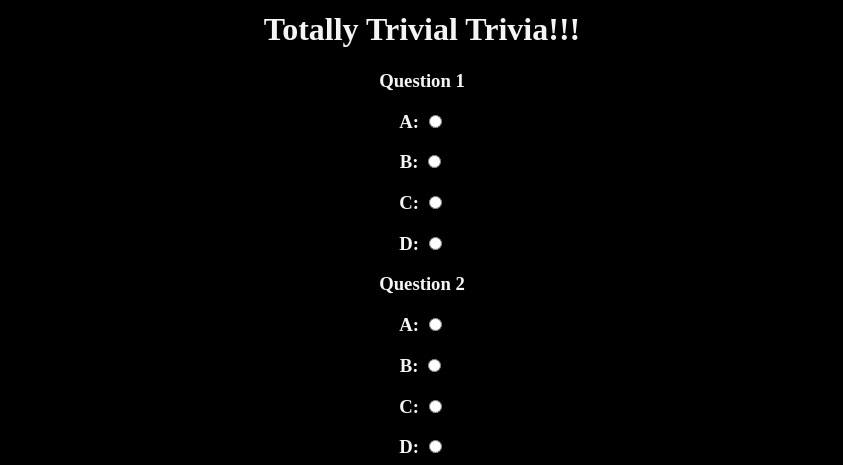
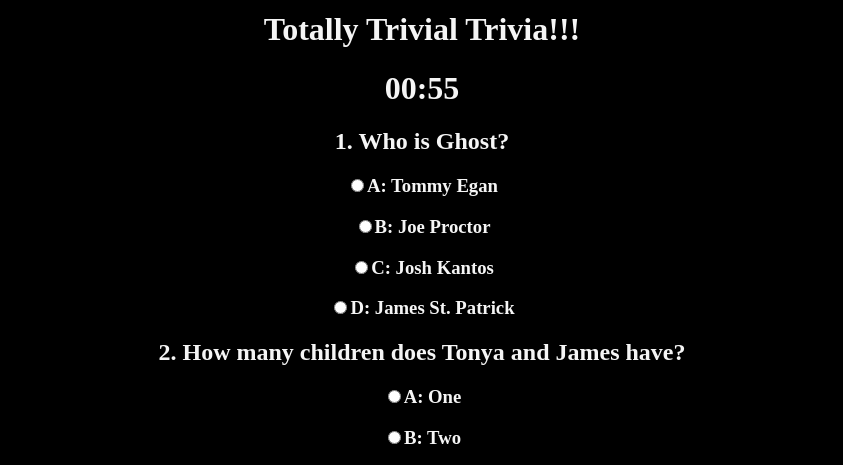
Before and after one commit to TierraAJ/TriviaGame, a plain HTML site: page index.html in a window 1280 px wide. Shown: the part 335-800 px from the top of the page, without its empty margins (218-1061 px from the left). Drawn offline with nearby package versions, Linux system fonts and the light colour scheme.

Commit message:
set timer

```diff
--- a/assets/javascript/app.js
+++ b/assets/javascript/app.js
@@ -0,0 +1,51 @@
+$(document).ready(function() {
+
+var counter = 60;
+var timer = $("#timer");
+
+function setup() {
+    timer.text(counter);
+    setInterval(timeIt, 1000);
+    $("#timer").text("01:00");
+}
+setup();
+function timeIt() {
+    counter--;
+    timer.text(counter);
+    console.log("Time " + counter);
+
+    // DONE: Get the current time, pass that into the stopwatch.timeConverter function,
+    //       and save the result in a variable.
+    var converted = timeConverter(counter);
+    console.log(converted);
+
+    // DONE: Use the variable we just created to show the converted time in the "timer" div.
+    $("#timer").text(converted);
+}
+function timeConverter(t) {
+
+    var minutes = Math.floor(t / 60);
+    var seconds = t - (minutes * 60);
+
+    if (seconds < 10) {
+      seconds = "0" + seconds;
+    }
+
+    if (minutes === 0) {
+      minutes = "00";
+    }
+    else if (minutes < 10) {
+      minutes = "0" + minutes;
+    }
+
+    return minutes + ":" + seconds;
+  }
+  function stop() {
+if (timer === "00:00") {
+// DONE: Use clearInterval to stop the count here and set the clock to not be running.
+    clearInterval(intervalId);
+    clockRunning = false;
+    stop();
+        }
+    }
+});
--- a/index.html
+++ b/index.html
@@ -7,7 +7,7 @@
     <meta name="viewport" content="width=device-width, initial-scale=1">
     <link rel="stylesheet" type="text/css" media="screen" href="assets/css/style.css" />
     <script src="https://cdnjs.cloudflare.com/ajax/libs/jquery/3.2.1/jquery.min.js"></script>
-    <script type=text/javascript src="assets/javascript/app.js"></script>
+
 </head>
 <body>
     <header>
@@ -16,36 +16,38 @@
 
     </header>
 
+    <h1><div id="timer">5:00</div></h1>
+
     <form>
-        <h3>Question 1</h3>
-        <h3>A: <input type="radio"name="Question1"> </h3>
-        <h3>B: <input type="radio"name="Question1"> </h3>
-        <h3>C: <input type="radio"name="Question1"> </h3>
-        <h3>D: <input type="radio"name="Question1"> </h3>
+        <h2>1. Who is Ghost?</h2>
+        <h3><input type="radio"name="Question1">A: Tommy Egan</h3>
+        <h3><input type="radio"name="Question1">B: Joe Proctor</h3>
+        <h3><input type="radio"name="Question1">C: Josh Kantos</h3>
+        <h3><input type="radio"name="Question1">D: James St. Patrick</h3>
         <p></p>
 
-        <h3>Question 2</h3>
-        <h3>A: <input type="radio"name="Question2"> </h3>
-        <h3>B: <input type="radio"name="Question2"> </h3>
-        <h3>C: <input type="radio"name="Question2"> </h3>
-        <h3>D: <input type="radio"name="Question2"> </h3>
+        <h2>2. How many children does Tonya and James have?</h2>
+        <h3><input type="radio"name="Question2">A: One</h3>
+        <h3><input type="radio"name="Question2">B: Two</h3>
+        <h3><input type="radio"name="Question2">C: Three</h3>
+        <h3><input type="radio"name="Question2">D: Four</h3>
         <p></p>
 
-        <h3>Question 3</h3>
-        <h3>A: <input type="radio"name="Question3"> </h3>
-        <h3>B: <input type="radio"name="Question3"> </h3>
-        <h3>C: <input type="radio"name="Question3"> </h3>
-        <h3>D: <input type="radio"name="Question3"> </h3>
+        <h2>3. </h2>
+        <h3><input type="radio"name="Question3">A:</h3>
+        <h3><input type="radio"name="Question3">B: </h3>
+        <h3><input type="radio"name="Question3">C: </h3>
+        <h3><input type="radio"name="Question3">D: </h3>
         <p></p>
 
-        <h3>Question 4</h3>
+        <h2>Question 4</h2>
         <h3>A: <input type="radio"name="Question4"> </h3>
         <h3>B: <input type="radio"name="Question4"> </h3>
         <h3>C: <input type="radio"name="Question4"> </h3>
         <h3>D: <input type="radio"name="Question4"> </h3>
         <p></p>
 
-        <h3>Question 5</h3>
+        <h2>Question 5</h2>
         <h3>A: <input type="radio"name="Question5"> </h3>
         <h3>B: <input type="radio"name="Question5"> </h3>
         <h3>C: <input type="radio"name="Question5"> </h3>
@@ -53,6 +55,6 @@
         <p></p>
 
     </form>
-
+    <script type=text/javascript src="assets/javascript/app.js"></script>
 </body>
 </html>
```
